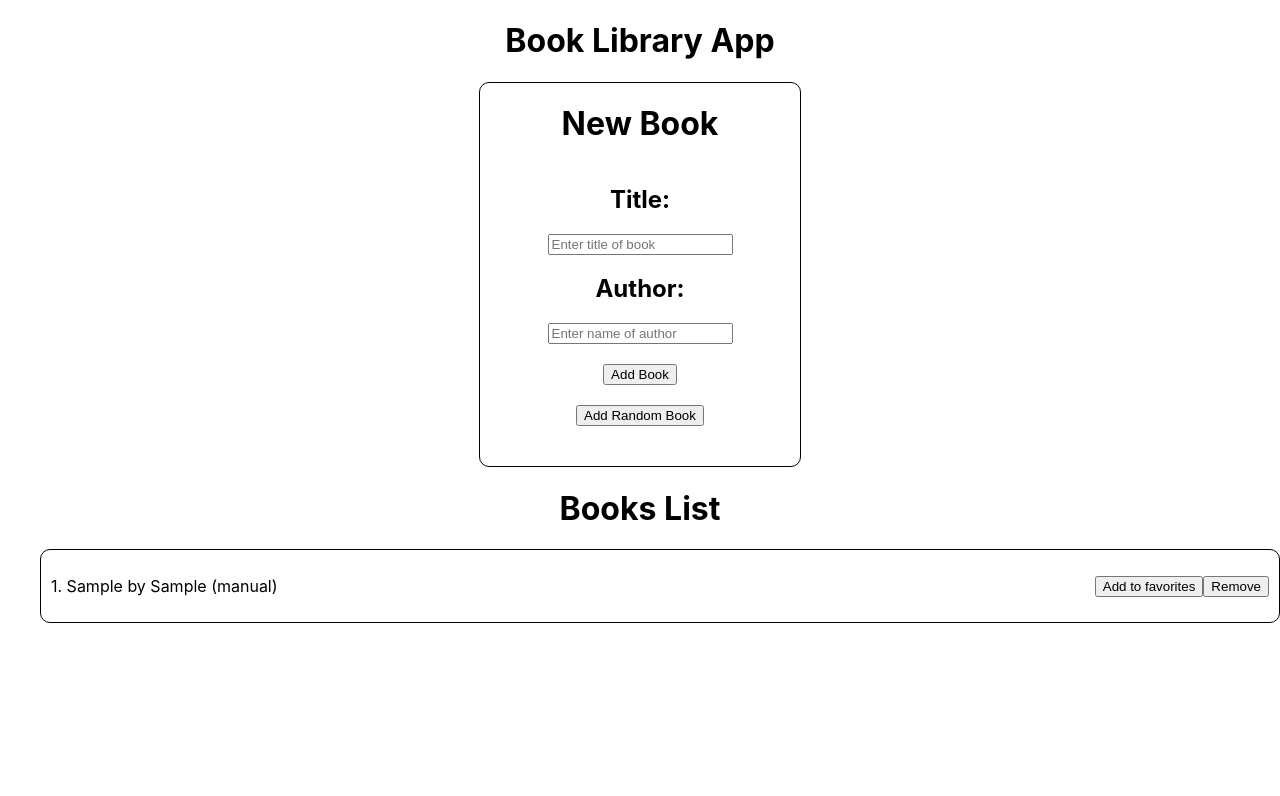
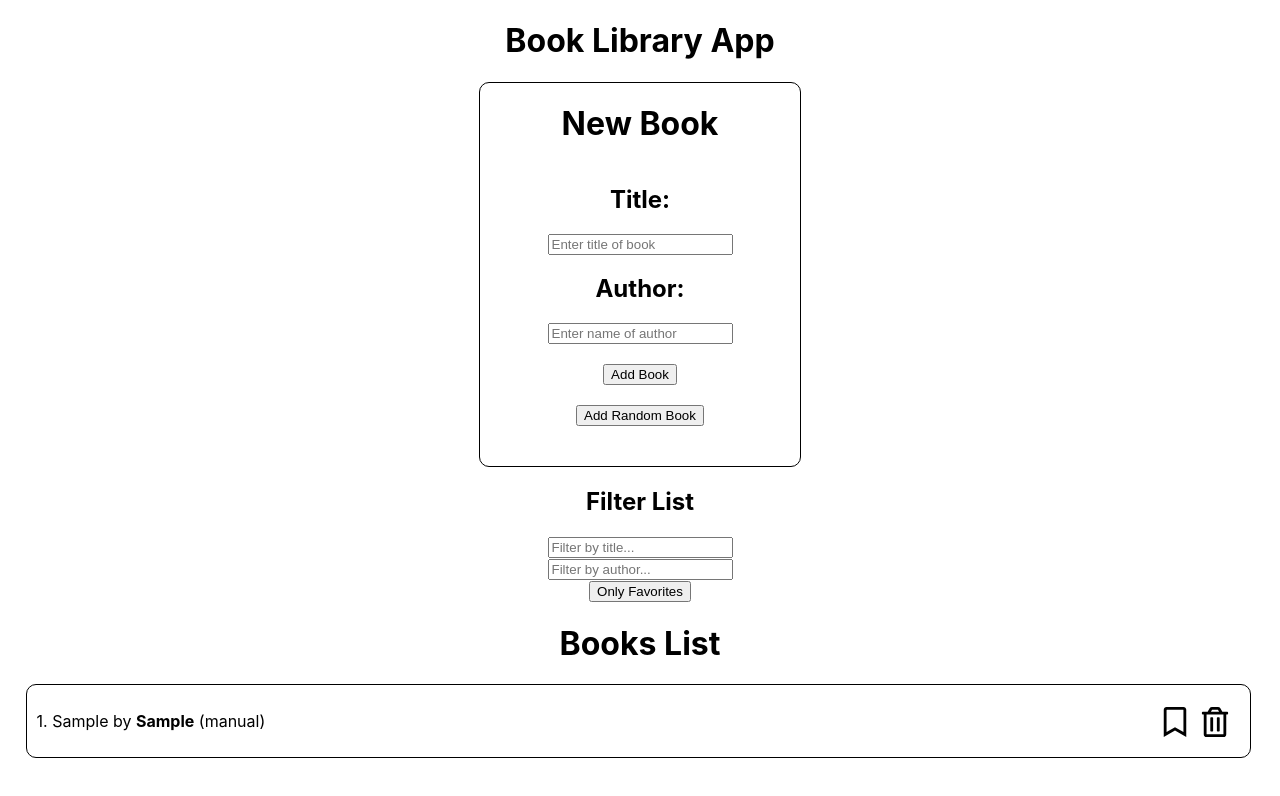
Before and after one commit to CatOfJupit3r/react-redux-app, a React (Create React App) app: page / in a window 1280 px wide. Both pictures are taken after typing "Sample", "Sample" into the empty fields and a click on the button "Add Book". Shown: the top 796 px of the page. Built offline with nearby package versions, Linux system fonts and the light colour scheme; the HTML template or start-up script is replaced by a standard one.

Commit message:
added sorting by author and title. Also, replaced favorite+remove buttons with icon counterparts
... Yes, I know that page will make computation each time user writes a letter in filters. No, I don't want to optimize it

```diff
--- a/package.json
+++ b/package.json
@@ -17,6 +17,7 @@
     "i18next-browser-languagedetector": "^7.2.0",
     "react": "^18.2.0",
     "react-dom": "^18.2.0",
+    "react-icons": "^5.0.1",
     "react-router-dom": "^6.22.0",
     "react-scripts": "5.0.1",
     "typescript": "^4.9.5",
--- a/src/App.css
+++ b/src/App.css
@@ -1,3 +1,12 @@
 .App {
   text-align: center;
 }
+
+.notSelectable {
+  -webkit-touch-callout: none;
+  -webkit-user-select: none;
+  -khtml-user-select: none;
+  -moz-user-select: none;
+  -ms-user-select: none;
+  user-select: none;
+}
--- a/src/App.tsx
+++ b/src/App.tsx
@@ -1,5 +1,6 @@
 import React from 'react';
 import './App.css';
+
 import Header from "./components/Header";
 import NewBook from "./components/NewBook";
 import FilterListWindow from "./components/FilterListWindow";
--- a/src/components/BookComponent.tsx
+++ b/src/components/BookComponent.tsx
@@ -4,6 +4,7 @@ import { Book } from "../types/book"
 import store from "../redux/store";
 import {favoriteBook, removeBook} from "../redux/actions";
 import styles from "../styles/BookComponent.module.css";
+import {FaRegBookmark, FaRegTrashAlt} from "react-icons/fa";
 
 function BookComponent(props: {
     book: Book,
@@ -12,7 +13,9 @@ function BookComponent(props: {
     const { book, index} = props;
 
     const bookText = (book: Book, index: number) => {
-        return `${index.toString()}. ${book.title} by ${book.author} (${book.addedType})`
+        return <p>
+            {index.toString()}. {book.title} by <b>{book.author}</b> ({book.addedType})
+        </p>
     }
 
     const handleFavorite = () => {
@@ -25,16 +28,16 @@ function BookComponent(props: {
 
     return (
         <div className={styles.Book}>
-            <p>
-                {bookText(book, index)}
-            </p>
+            {bookText(book, index)}
             <div>
-                <button onClick={handleFavorite}>
-                    {book.favorite ? "Remove from favorites" : "Add to favorites"}
-                </button>
-                <button onClick={handleRemove}>
-                    Remove
-                </button>
+                <FaRegBookmark
+                    onClick={handleFavorite}
+                    className={`${book.favorite ? styles.golden : styles.lessGolden} ${styles.icon} notSelectable`}
+                />
+                <FaRegTrashAlt
+                    onClick={handleRemove}
+                    className={`${styles.red} ${styles.icon} notSelectable`}
+                />
             </div>
         </div>
     );
--- a/src/components/BooksList.tsx
+++ b/src/components/BooksList.tsx
@@ -1,4 +1,4 @@
-import React, {useEffect, useState} from 'react';
+import React, {useState} from 'react';
 import store from "../redux/store";
 import {Book} from "../types/book";
 import BookComponent from "./BookComponent";
@@ -7,22 +7,22 @@ const BooksList = () => {
     const [displayedBooks, setDisplayedBooks] = useState(store.getState().books);
 
     const updateList = () => {
-        const books = store.getState().books;
-        const filterKey = store.getState().sort;
+        const favoriteFilter = store.getState().onlyFavorite;
+        const authorFilter = store.getState().authorFilter;
+        const titleFilter = store.getState().titleFilter;
 
-        switch (filterKey){
-            case "favorites":
-                setDisplayedBooks(books.filter((book: Book) => book.favorite))
-                break;
-            case "author":
-                setDisplayedBooks([...books].sort((a: Book, b: Book) => a.author.localeCompare(b.author)))
-                break;
-            case "title":
-                setDisplayedBooks([...books].sort((a: Book, b: Book) => a.title.localeCompare(b.title)))
-                break;
-            default:
-                setDisplayedBooks(books)
-        }
+        const booksToDisplay = store.getState().books.filter((book: Book) => {
+            let authorMatch = (book.author.toLowerCase().includes(authorFilter.toLowerCase()) || authorFilter === "");
+            let titleMatch = (book.title.toLowerCase().includes(titleFilter.toLowerCase()) || titleFilter === "");
+
+            if (favoriteFilter){
+                return book.favorite && authorMatch && titleMatch;
+            }  else {
+                return authorMatch && titleMatch;
+            }
+        })
+
+        setDisplayedBooks(booksToDisplay);
     }
 
     store.subscribe(() => {
@@ -32,11 +32,14 @@ const BooksList = () => {
     return (
         <div>
             <h1>Books List</h1>
-            <ul>
-                {displayedBooks.map((book, index) => (
-                    <BookComponent book={book} index={index+1} key={index}/>
-                ))}
-            </ul>
+            {
+                displayedBooks.length > 0 ?
+                    displayedBooks.map((book, index) => (
+                        <BookComponent book={book} index={index+1} key={index}/>
+                    ))
+                    :
+                    <h2>Empty...</h2>
+            }
         </div>
     );
 };
--- a/src/components/FilterListWindow.tsx
+++ b/src/components/FilterListWindow.tsx
@@ -1,29 +1,38 @@
-import React from 'react';
+import React, {useState} from 'react';
 import store from "../redux/store";
-import {changeSort} from "../redux/actions";
+import {setOnlyFavorite,
+    setTitleFilter as setTitleFilterAction,
+    setAuthorFilter as setAuthorFilterAction} from "../redux/actions";
 
 const FilterListWindow = () => {
-    // const sortBy = (key: "default" | "favorites" | "author" | "title") => {
-    //     store.dispatch(changeSort(key))
-    // }
-    //
-    // return (
-    //     <div>
-    //         <h2>Filter List</h2>
-    //         <div>
-    //             {
-    //                 ["default", "favorites", "author", "title"].map((key: string, index) => (
-    //                     <button
-    //                         key={index}
-    //                         onClick={() => sortBy(key as "default" | "favorites" | "author" | "title")}
-    //                     >
-    //                         {key[0].toUpperCase() + key.slice(1, key.length).toLowerCase()}
-    //                     </button>
-    //                 ))
-    //             }
-    //         </div>
-    //     </div>
-    // );
+
+    const [titleFilter, setTitleFilter] = useState("")
+    const [authorFilter, setAuthorFilter] = useState("")
+
+    const handleFavoriteSwitch = () => {
+        store.dispatch(setOnlyFavorite())
+    }
+
+    const handleTitleFilter = (event: React.ChangeEvent<HTMLInputElement>) => {
+        setTitleFilter(event.target.value)
+        store.dispatch(setTitleFilterAction(event.target.value))
+    }
+
+    const handleAuthorFilter = (event: React.ChangeEvent<HTMLInputElement>) => {
+        setAuthorFilter(event.target.value)
+        store.dispatch(setAuthorFilterAction(event.target.value))
+    }
+
+    return (
+        <div>
+             <h2>Filter List</h2>
+            <input value={titleFilter} placeholder={"Filter by title..."} onChange={handleTitleFilter}/>
+            <br/>
+            <input value={authorFilter} placeholder={"Filter by author..."} onChange={handleAuthorFilter}/>
+            <br/>
+            <button onClick={handleFavoriteSwitch}>Only Favorites</button>
+         </div>
+     );
 };
 
 export default FilterListWindow;
--- a/src/redux/actionTypes.ts
+++ b/src/redux/actionTypes.ts
@@ -1,5 +1,7 @@
 export const ADD_BOOK = 'ADD_BOOK'
 export const REMOVE_BOOK = 'REMOVE_BOOK'
 export const FAVORITE_BOOK = 'FAVORITE_BOOK'
-export const CHANGE_SORT = 'CHANGE_SORT'
+export const ONLY_FAVORITE = 'ONLY_FAVORITE'
 export const CLEAR_BOOKS = 'CLEAR_BOOKS'
+export const SET_AUTHOR_FILTER = 'SET_AUTHOR_FILTER'
+export const SET_TITLE_FILTER = 'SET_TITLE_FILTER'
--- a/src/redux/actions.ts
+++ b/src/redux/actions.ts
@@ -22,10 +22,9 @@ export const favoriteBook = (id: string) => {
     }
 }
 
-export const changeSort = (sort: "default" | "favorites" | "author" | "title") => {
+export const setOnlyFavorite = () => {
     return {
-        type: actionTypes.CHANGE_SORT,
-        payload: sort
+        type: actionTypes.ONLY_FAVORITE,
     }
 }
 
@@ -34,3 +33,17 @@ export const clearBooks = () => {
         type: actionTypes.CLEAR_BOOKS
     }
 }
+
+export const setAuthorFilter = (author: string) => {
+    return {
+        type: actionTypes.SET_AUTHOR_FILTER,
+        payload: author
+    }
+}
+
+export const setTitleFilter = (title: string) => {
+    return {
+        type: actionTypes.SET_TITLE_FILTER,
+        payload: title
+    }
+}
--- a/src/redux/reducer.ts
+++ b/src/redux/reducer.ts
@@ -3,17 +3,23 @@ import {Book} from "../types/book";
 
 
 const initialState : {
-    sort: "default" | "title" | "author" | "favorites",
     books: Book[]
+    onlyFavorite: boolean,
+    authorFilter: string
+    titleFilter: string
 } = {
     books: [],
-    sort: "default", // default | name | author | favorites
+    onlyFavorite: false,
+    authorFilter: "",
+    titleFilter: ""
 }
 
 
 const reducer = (state: {
-    sort: string,
     books: Book[]
+    onlyFavorite: boolean
+    authorFilter: string
+    titleFilter: string
 } = initialState, action: {
     type: string
     payload: any
@@ -42,16 +48,25 @@ const reducer = (state: {
                     return book
                 })
             }
-        case actionTypes.CHANGE_SORT:
-            if (state.sort === action.payload){
-                return {
-                    ...state,
-                    sort: "default"
-                }
-            }
+        case actionTypes.ONLY_FAVORITE:
             return {
                 ...state,
-                sort: action.payload
+                onlyFavorite: !state.onlyFavorite
+            }
+        case actionTypes.CLEAR_BOOKS:
+            return {
+                ...state,
+                books: []
+            }
+        case actionTypes.SET_AUTHOR_FILTER:
+            return {
+                ...state,
+                authorFilter: action.payload
+            }
+        case actionTypes.SET_TITLE_FILTER:
+            return {
+                ...state,
+                titleFilter: action.payload
             }
         default:
             return state
--- a/src/styles/BookComponent.module.css
+++ b/src/styles/BookComponent.module.css
@@ -7,4 +7,32 @@
     margin-bottom: 20px;
     padding: 10px;
     border: 1px solid black;
+    max-width: 94%;
+    margin-left: 2%;
 }
+
+.icon {
+    cursor: pointer;
+    margin-top: 5px;
+    min-font-size: 25px;
+    font-size: 30px;
+    margin-right: 10px;
+    animation-duration: 5s;
+}
+
+.icon:hover {
+    transform: scale(1.25);
+    transition-duration: 100ms;
+}
+
+.golden {
+    color: #dec125;
+}
+
+.golden:hover {
+    color: #e5d63f;
+}
+
+.red:hover {
+    color: #832222;
+}
```
Also changed, not shown: 1 other file (tests, documents, lock files or other folders).
